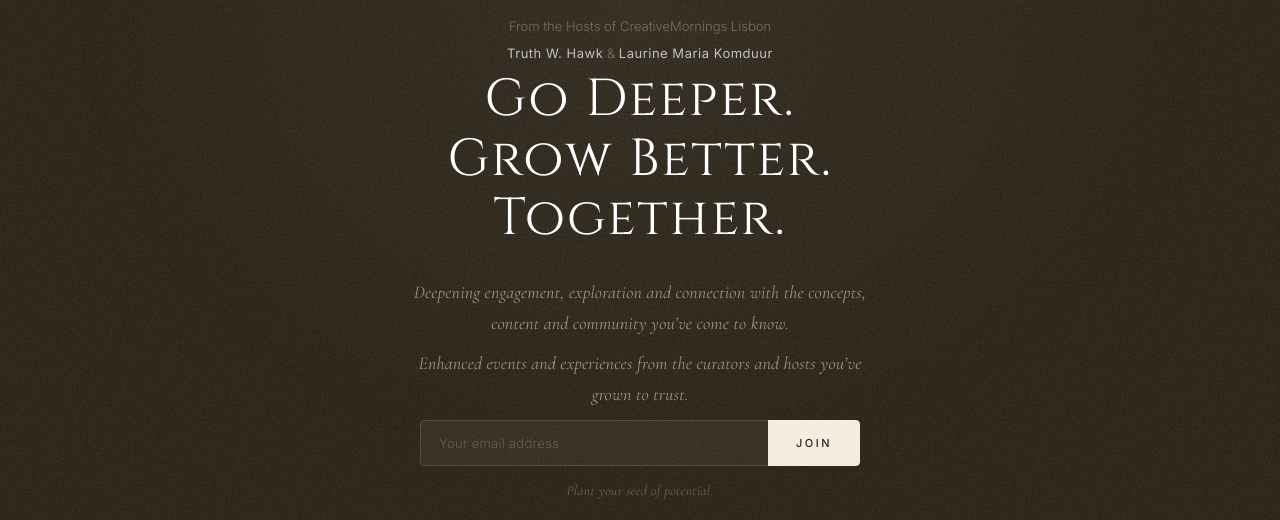
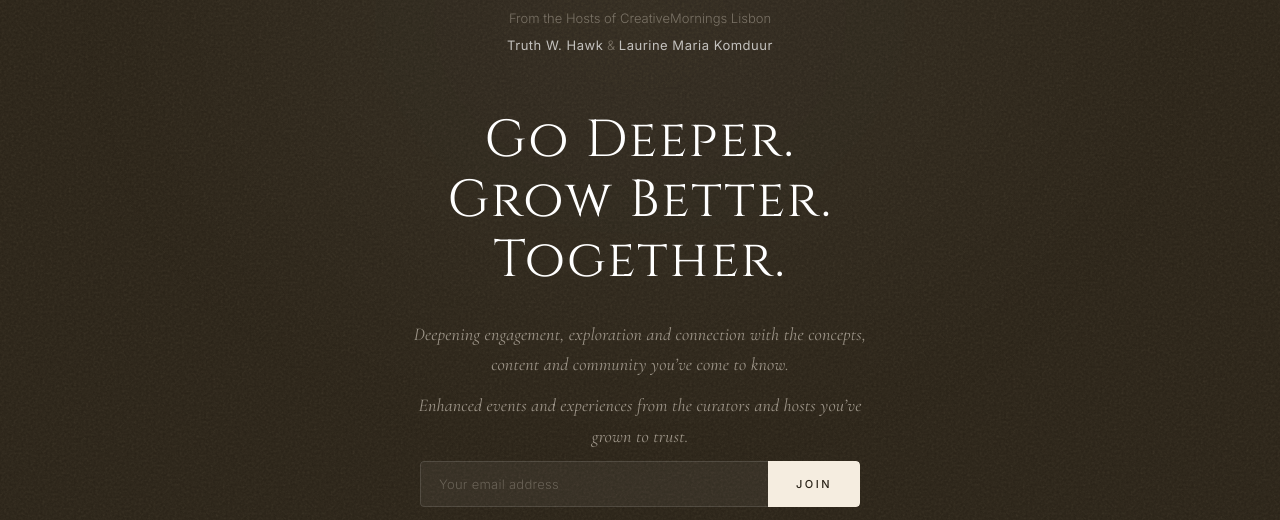
Before and after one commit to cobuntuHello/community-spirit-landing-page, a website: page index.html in a window 1280 px wide. Shown: the part 261-781 px from the top of the page. Drawn offline with nearby package versions, Linux system fonts and the light colour scheme; no server answers.

Commit message:
fix: margin shorthand was overriding margin-top on h1

```diff
--- a/index.html
+++ b/index.html
@@ -59,11 +59,10 @@
     .founder strong { color: rgba(255,255,255,0.7); font-weight: 400; letter-spacing: 0.04em; }
 
     h1 {
-      margin-top: 56px;
       font-family: 'Cinzel', Georgia, serif;
       font-size: clamp(32px, 7vw, 52px);
       font-weight: 400; color: #FFFFFF;
-      margin: 0 0 28px; line-height: 1.15;
+      margin: 56px 0 28px; line-height: 1.15;
       letter-spacing: 0.04em;
     }
 
```
